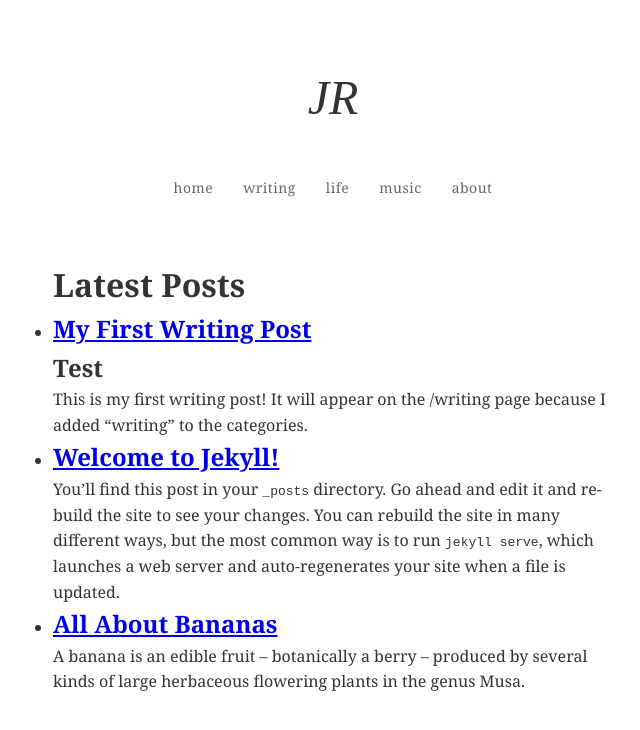
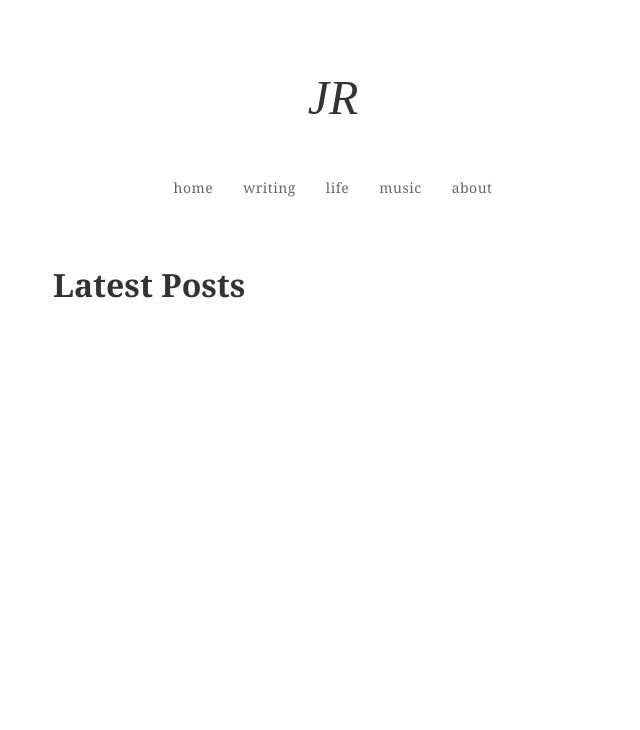
Before and after one commit to JarredR092699/robidouxjarred01.github.io, a Jekyll site: the page built from blog.html, in a window 1280 px wide. Shown: the top 730 px of the page, without its empty margins (307-947 px from the left). Built offline with Jekyll 4.4.1, drawn with Linux system fonts in a browser that asks for light colours; some web fonts are replaced.

Commit message:
removed test posts

```diff
--- a/_posts/2025-07-26-bananas.md
+++ /dev/null
@@ -1,15 +0,0 @@
----
-layout: post
-title: "All About Bananas"
-date: 2025-07-26
-author: jill
----
-
-A banana is an edible fruit – botanically a berry – produced by several
-kinds of large herbaceous flowering plants in the genus Musa.
-
-In some countries, bananas used for cooking may be called "plantains",
-distinguishing them from dessert bananas. The fruit is variable in size,
-color, and firmness, but is usually elongated and curved, with soft
-flesh rich in starch covered with a rind, which may be green, yellow,
-red, purple, or brown when ripe.
--- a/_posts/2025-07-26-welcome-to-jekyll.markdown
+++ /dev/null
@@ -1,29 +0,0 @@
----
-layout: post
-title:  "Welcome to Jekyll!"
-date:   2025-07-26 11:39:17 -0400
-categories: jekyll update
----
-You’ll find this post in your `_posts` directory. Go ahead and edit it and re-build the site to see your changes. You can rebuild the site in many different ways, but the most common way is to run `jekyll serve`, which launches a web server and auto-regenerates your site when a file is updated.
-
-Jekyll requires blog post files to be named according to the following format:
-
-`YEAR-MONTH-DAY-title.MARKUP`
-
-Where `YEAR` is a four-digit number, `MONTH` and `DAY` are both two-digit numbers, and `MARKUP` is the file extension representing the format used in the file. After that, include the necessary front matter. Take a look at the source for this post to get an idea about how it works.
-
-Jekyll also offers powerful support for code snippets:
-
-{% highlight ruby %}
-def print_hi(name)
-  puts "Hi, #{name}"
-end
-print_hi('Tom')
-#=> prints 'Hi, Tom' to STDOUT.
-{% endhighlight %}
-
-Check out the [Jekyll docs][jekyll-docs] for more info on how to get the most out of Jekyll. File all bugs/feature requests at [Jekyll’s GitHub repo][jekyll-gh]. If you have questions, you can ask them on [Jekyll Talk][jekyll-talk].
-
-[jekyll-docs]: https://jekyllrb.com/docs/home
-[jekyll-gh]:   https://github.com/jekyll/jekyll
-[jekyll-talk]: https://talk.jekyllrb.com/
--- a/_posts/2025-07-28-my-first-writing-post.md
+++ /dev/null
@@ -1,10 +0,0 @@
----
-layout: post
-title: "My First Writing Post"
----
-
-
-## Test
-This is my first writing post! It will appear on the /writing page because I added "writing" to the categories.
-
-You can write about anything here - thoughts, stories, reflections, or any other writing you want to share.
--- a/index.html
+++ b/index.html
@@ -18,6 +18,6 @@ title: Jarred Robidoux
 </section>
 {% else %}
 <section class="content-section">
-  <p>Welcome to my personal site. I'll be sharing thoughts on coding, life, and everything in between.</p>
+  <p></p>
 </section>
 {% endif %}
```
